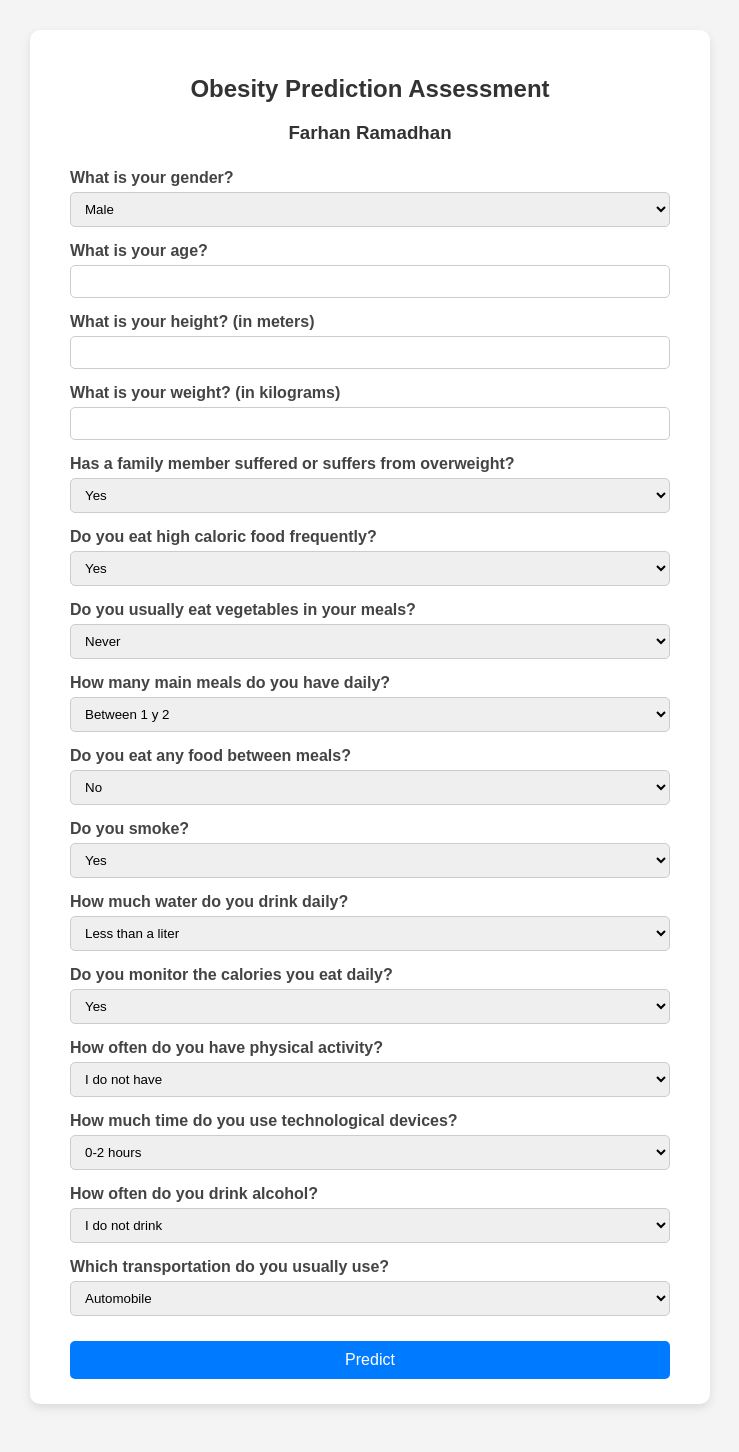
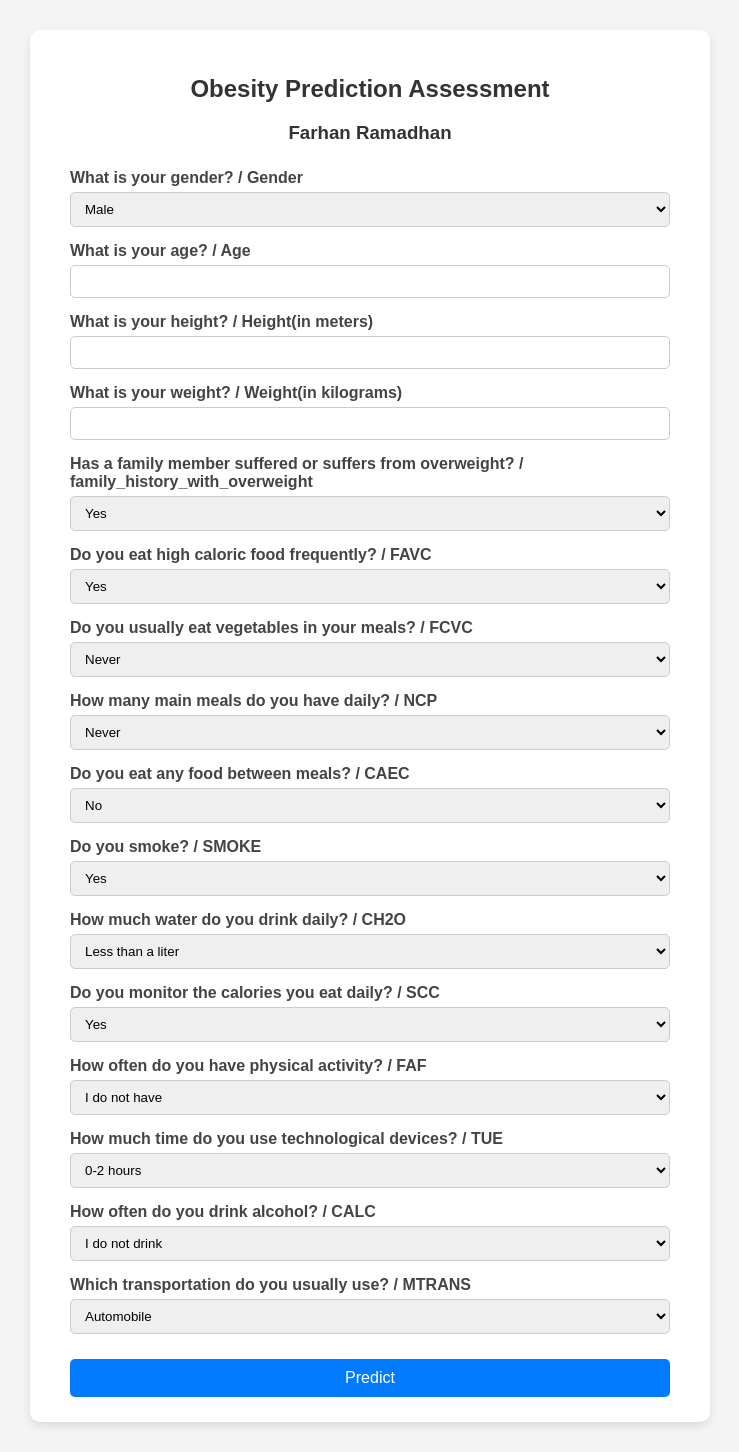
Before and after one commit to Hanhan-23/ObesityPredict, a Django app: page / in a window 1280 px wide. Shown: the whole page, without its empty margins (270-1009 px from the left). Before the commit the page ends 1408 px from the top, so only its background shows below. Run offline with Django 5.2, Linux system fonts and the light colour scheme; parts of the project's set-up code (start-up, migrations or seed data) failed here and were passed over.

Commit message:
UPDATE handler and index html (inconsistent data)

```diff
--- a/ObesityPredictApp/templates/index/index.html
+++ b/ObesityPredictApp/templates/index/index.html
@@ -13,48 +13,50 @@
       <form action="" method="post">
         {% csrf_token %}
 
-        <label>What is your gender?</label>
+        <label>What is your gender? / Gender</label>
         <select name="Gender" required>
           <option value="Male">Male</option>
           <option value="Female">Female</option>
         </select>
 
-        <label>What is your age?</label>
+        <label>What is your age? / Age</label>
         <input type="number" name="Age" step="0.1" required />
 
-        <label>What is your height? (in meters)</label>
+        <label>What is your height? / Height(in meters)</label>
         <input type="number" name="Height" step="0.01" required />
 
-        <label>What is your weight? (in kilograms)</label>
+        <label>What is your weight? / Weight(in kilograms)</label>
         <input type="number" name="Weight" step="0.1" required />
 
-        <label>Has a family member suffered or suffers from overweight?</label>
+        <label>Has a family member suffered or suffers from overweight? / family_history_with_overweight</label>
         <select name="family_history_with_overweight" required>
           <option value="yes">Yes</option>
           <option value="no">No</option>
         </select>
 
-        <label>Do you eat high caloric food frequently?</label>
+        <label>Do you eat high caloric food frequently? / FAVC</label>
         <select name="FAVC" required>
           <option value="yes">Yes</option>
           <option value="no">No</option>
         </select>
 
-        <label>Do you usually eat vegetables in your meals?</label>
+        <label>Do you usually eat vegetables in your meals? / FCVC</label>
+        {% comment %} <input type="number" name="FCVC" step="0.1" min="1" max="3" required /> {% endcomment %}
         <select name="FCVC" required>
           <option value="1">Never</option>
           <option value="2">Sometimes</option>
           <option value="3">Always</option>
         </select>
 
-        <label>How many main meals do you have daily?</label>
+        <label>How many main meals do you have daily? / NCP</label>
+        {% comment %} <input type="number" name="NCP" step="0.1" min="1" max="4" required /> {% endcomment %}
         <select name="NCP" required>
-          <option value="1.0">Between 1 y 2</option>
-          <option value="3.0">Three</option>
-          <option value="4.0">More than three</option>
+          <option value="1">Never</option>
+          <option value="3">Sometimes</option>
+          <option value="4">Always</option>
         </select>
 
-        <label>Do you eat any food between meals?</label>
+        <label>Do you eat any food between meals? / CAEC</label>
         <select name="CAEC" required>
           <option value="no">No</option>
           <option value="Sometimes">Sometimes</option>
@@ -62,41 +64,44 @@
           <option value="Always">Always</option>
         </select>
 
-        <label>Do you smoke?</label>
+        <label>Do you smoke? / SMOKE</label>
         <select name="SMOKE" required>
           <option value="yes">Yes</option>
           <option value="no">No</option>
         </select>
 
-        <label>How much water do you drink daily?</label>
+        <label>How much water do you drink daily? / CH2O</label>
+        {% comment %} <input type="number" name="CH2O" step="0.1" min="1" max="3" required /> {% endcomment %}
         <select name="CH2O" required>
-          <option value="1.0">Less than a liter</option>
-          <option value="2.0">Between 1 and 2 L</option>
-          <option value="3.0">More than 2 L</option>
+          <option value="1">Less than a liter</option>
+          <option value="2">Between 1 and 2 L</option>
+          <option value="3">More than 2 L</option>
         </select>
 
-        <label>Do you monitor the calories you eat daily?</label>
+        <label>Do you monitor the calories you eat daily? / SCC</label>
         <select name="SCC" required>
           <option value="yes">Yes</option>
           <option value="no">No</option>
         </select>
 
-        <label>How often do you have physical activity?</label>
+        <label>How often do you have physical activity? / FAF</label>
+        {% comment %} <input type="number" name="FAF" step="0.1" min="0" max="3" required /> {% endcomment %}
         <select name="FAF" required>
-          <option value="0.0">I do not have</option>
-          <option value="1.0">1 or 2 days</option>
-          <option value="3.0">2 or 4 days</option>
-          <option value="4.0">4 or 5 days</option>
+          <option value="0">I do not have</option>
+          <option value="1">1 or 2 days</option>
+          <option value="2">2 or 4 days</option>
+          <option value="3">4 or 5 days</option>
         </select>
 
-        <label>How much time do you use technological devices?</label>
+        <label>How much time do you use technological devices? / TUE</label>
+        {% comment %} <input type="number" name="TUE" step="0.1" min="0" max="2" required /> {% endcomment %}
         <select name="TUE" required>
-          <option value="1.0">0-2 hours</option>
-          <option value="2.0">3-5 hours</option>
-          <option value="3.0">More than 5 hours</option>
+          <option value="0">0-2 hours</option>
+          <option value="1">3-5 hours</option>
+          <option value="2">More than 5 hours</option>
         </select>
 
-        <label>How often do you drink alcohol?</label>
+        <label>How often do you drink alcohol? / CALC</label>
         <select name="CALC" required>
           <option value="no">I do not drink</option>
           <option value="Sometimes">Sometimes</option>
@@ -104,7 +109,7 @@
           <option value="Always">Always</option>
         </select>
 
-        <label>Which transportation do you usually use?</label>
+        <label>Which transportation do you usually use? / MTRANS</label>
         <select name="MTRANS" required>
           <option value="Automobile">Automobile</option>
           <option value="Motorbike">Motorbike</option>
@@ -115,7 +120,6 @@
 
         <button type="submit">Predict</button>
       </form>
-
 
       {% if log_result and rf_result %}
         <div class="result">
@@ -163,12 +167,30 @@
                 {% endif %}
                 ({{ rf_proba }}%)
             </p>
-            </div>
+        </div>
 
-            {% if log_result != rf_result %}
-            <p><strong>There is a difference between the predictions of the two models.</strong></p>
-            {% endif %}
+        {% if proba_table %}
+        <h4>Class Probabilities</h4>
+        <table border="1" cellpadding="5">
+            <tr>
+            <th>Class</th>
+            <th>Logistic Regression (%)</th>
+            <th>Random Forest (%)</th>
+            </tr>
+            {% for row in proba_table %}
+            <tr>
+                <td>{{ row.0 }}</td>
+                <td>{{ row.1 }}</td>
+                <td>{{ row.2 }}</td>
+            </tr>
+            {% endfor %}
+        </table>
         {% endif %}
+
+        {% if log_result != rf_result %}
+        <p><strong>There is a difference between the predictions of the two models.</strong></p>
+        {% endif %}
+      {% endif %}
     </div>
   </body>
 </html>
--- a/ObesityPredictApp/views.py
+++ b/ObesityPredictApp/views.py
@@ -1,17 +1,43 @@
 import pickle
+import joblib
 import pandas as pd
 import numpy as np
 from django.shortcuts import render
 from sklearn.preprocessing import LabelEncoder
 
-with open('ObesityPredictApp/model_files/log_reg_model.pkl', 'rb') as f:
-    log_model = pickle.load(f)
+try:
+    log_model_package = joblib.load('ObesityPredictApp/model_files/logistic_regression_model.pkl')
+    rf_model_package = joblib.load('ObesityPredictApp/model_files/random_forest_model.pkl')
 
-with open('ObesityPredictApp/model_files/rf_model.pkl', 'rb') as f:
-    rf_model = pickle.load(f)
+    log_model = log_model_package['model']
+    rf_model = rf_model_package['model']
+    scaler = log_model_package['scaler']
+    encoders = log_model_package['encoders']
+    feature_names = log_model_package['feature_names']
 
-le = LabelEncoder()
-le.classes_ = np.array([
+    print("Models loaded from Colab notebook format")
+
+except FileNotFoundError:
+    try:
+        with open('ObesityPredictApp/model_files/log_reg_model.pkl', 'rb') as f:
+            log_model = pickle.load(f)
+
+        with open('ObesityPredictApp/model_files/rf_model.pkl', 'rb') as f:
+            rf_model = pickle.load(f)
+
+        scaler = None
+        encoders = None
+        feature_names = log_model.feature_names_in_
+
+        print("Models loaded from old pickle format")
+
+    except Exception as e:
+        print(f"Error loading models: {e}")
+        log_model = None
+        rf_model = None
+
+target_le = LabelEncoder()
+target_le.classes_ = np.array([
     'Insufficient_Weight',
     'Normal_Weight',
     'Overweight_Level_I',
@@ -21,51 +47,124 @@ le.classes_ = np.array([
     'Obesity_Type_III'
 ])
 
+def encode_categorical_data(data, encoders=None):
+    data_encoded = data.copy()
+
+    if encoders:
+        categorical_columns = ['Gender', 'family_history_with_overweight', 'FAVC',
+                             'CAEC', 'SMOKE', 'SCC', 'CALC', 'MTRANS']
+
+        for col in categorical_columns:
+            if col in data_encoded.columns and col in encoders:
+                try:
+
+                    data_encoded[col] = encoders[col].transform(data_encoded[col])
+                except ValueError as e:
+                    print(f"Warning: Unknown category in {col}: {e}")
+                    data_encoded[col] = 0
+    else:
+        data_encoded['Gender'] = data_encoded['Gender'].map({'Male': 1, 'Female': 0})
+
+        binary_cols = ['family_history_with_overweight', 'FAVC', 'SMOKE', 'SCC']
+        for col in binary_cols:
+            data_encoded[col] = data_encoded[col].map({'yes': 1, 'no': 0})
+
+        caec_map = {'no': 0, 'Sometimes': 1, 'Frequently': 2, 'Always': 3}
+        data_encoded['CAEC'] = data_encoded['CAEC'].map(caec_map)
+
+        calc_map = {'no': 0, 'Sometimes': 1, 'Frequently': 2, 'Always': 3}
+        data_encoded['CALC'] = data_encoded['CALC'].map(calc_map)
+
+        mtrans_map = {
+            'Automobile': 0,
+            'Motorbike': 1,
+            'Bike': 2,
+            'Public_Transportation': 3,
+            'Walking': 4
+        }
+        data_encoded['MTRANS'] = data_encoded['MTRANS'].map(mtrans_map)
+
+    return data_encoded
+
+def prepare_data_for_prediction(data, feature_names, scaler=None):
+    df = pd.DataFrame([data])
+
+    df_encoded = encode_categorical_data(df, encoders)
+
+    for col in feature_names:
+        if col not in df_encoded.columns:
+            df_encoded[col] = 0
+
+    df_encoded = df_encoded[feature_names]
+
+    if scaler is not None:
+        df_scaled = scaler.transform(df_encoded)
+        return df_encoded, df_scaled
+
+    return df_encoded, df_encoded
+
 def index(request):
     if request.method == 'POST':
-        data = {
-            'Gender': request.POST.get('Gender'),
-            'Age': float(request.POST.get('Age')),
-            'Height': float(request.POST.get('Height')),
-            'Weight': float(request.POST.get('Weight')),
-            'family_history_with_overweight': request.POST.get('family_history_with_overweight'),
-            'FAVC': request.POST.get('FAVC'),
-            'FCVC': float(request.POST.get('FCVC')),
-            'NCP': float(request.POST.get('NCP')),
-            'CAEC': request.POST.get('CAEC'),
-            'SMOKE': request.POST.get('SMOKE'),
-            'CH2O': float(request.POST.get('CH2O')),
-            'SCC': request.POST.get('SCC'),
-            'FAF': float(request.POST.get('FAF')),
-            'TUE': float(request.POST.get('TUE')),
-            'CALC': request.POST.get('CALC'),
-            'MTRANS': request.POST.get('MTRANS'),
-        }
+        try:
+            data = {
+                'Gender': request.POST.get('Gender'),
+                'Age': float(request.POST.get('Age')),
+                'Height': float(request.POST.get('Height')),
+                'Weight': float(request.POST.get('Weight')),
+                'family_history_with_overweight': request.POST.get('family_history_with_overweight'),
+                'FAVC': request.POST.get('FAVC'),
+                'FCVC': float(request.POST.get('FCVC')),
+                'NCP': float(request.POST.get('NCP')),
+                'CAEC': request.POST.get('CAEC'),
+                'SMOKE': request.POST.get('SMOKE'),
+                'CH2O': request.POST.get('CH2O'),
+                'SCC': request.POST.get('SCC'),
+                'FAF': float(request.POST.get('FAF')),
+                'TUE': float(request.POST.get('TUE')),
+                'CALC': request.POST.get('CALC'),
+                'MTRANS': request.POST.get('MTRANS'),
+            }
 
-        df = pd.DataFrame([data])
-        df_encoded = pd.get_dummies(df, drop_first=True)
+            print("Input data:", data)
 
-        expected_cols = log_model.feature_names_in_
-        for col in expected_cols:
-            if col not in df_encoded.columns:
-                df_encoded[col] = 0
-        df_encoded = df_encoded[expected_cols]
+            df_encoded, df_for_lr = prepare_data_for_prediction(data, feature_names, scaler)
 
-        pred_log = log_model.predict(df_encoded)[0]
-        pred_rf = rf_model.predict(df_encoded)[0]
+            pred_log = log_model.predict(df_for_lr)[0]
+            proba_log_all = log_model.predict_proba(df_for_lr)[0]
+            proba_log = np.max(proba_log_all)
 
-        proba_log = np.max(log_model.predict_proba(df_encoded))
-        proba_rf = np.max(rf_model.predict_proba(df_encoded))
+            pred_rf = rf_model.predict(df_encoded)[0]
+            proba_rf_all = rf_model.predict_proba(df_encoded)[0]
+            proba_rf = np.max(proba_rf_all)
 
-        result_log = le.inverse_transform([pred_log])[0]
-        result_rf = le.inverse_transform([pred_rf])[0]
+            print(f"Predictions - LR: {pred_log}, RF: {pred_rf}")
 
-        return render(request, 'index/index.html', {
-            'log_result': result_log,
-            'rf_result': result_rf,
-            'log_proba': round(proba_log * 100, 2),
-            'rf_proba': round(proba_rf * 100, 2),
-            'input_data': data
-        })
+            result_log = target_le.inverse_transform([pred_log])[0]
+            result_rf = target_le.inverse_transform([pred_rf])[0]
+
+            proba_table = list(zip(
+                target_le.classes_,
+                [round(p*100, 2) for p in proba_log_all],
+                [round(p*100, 2) for p in proba_rf_all]
+            ))
+
+            return render(request, 'index/index.html', {
+                'log_result': result_log,
+                'rf_result': result_rf,
+                'log_proba': round(proba_log * 100, 2),
+                'rf_proba': round(proba_rf * 100, 2),
+                'proba_table': proba_table,
+                'labels': target_le.classes_,
+                'input_data': data
+            })
+
+        except Exception as e:
+            print(f"Error during prediction: {e}")
+            import traceback
+            traceback.print_exc()
+
+            return render(request, 'index/index.html', {
+                'error': f"Prediction error: {str(e)}"
+            })
 
     return render(request, 'index/index.html')
```
Also changed, not shown: 1 other file.
